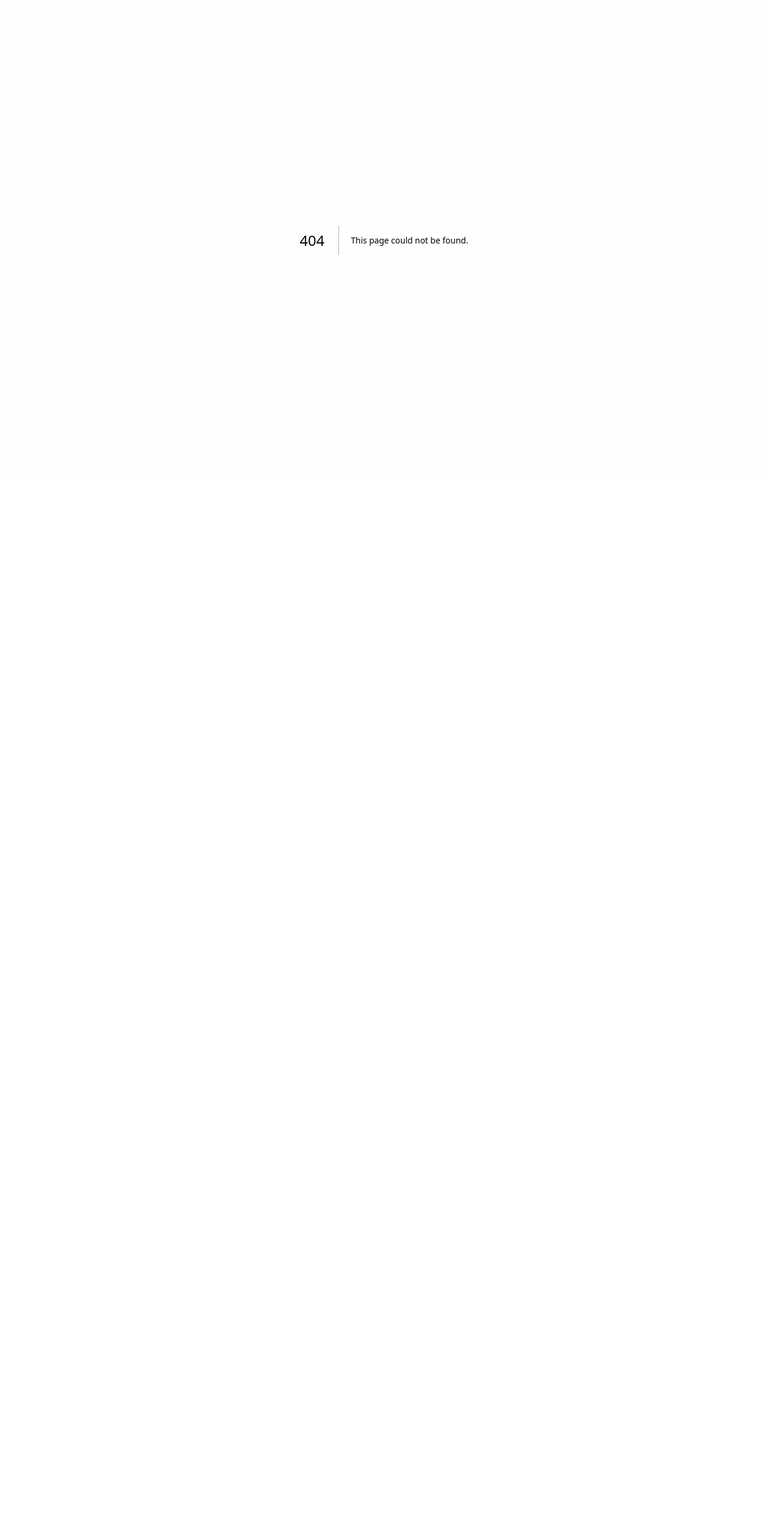
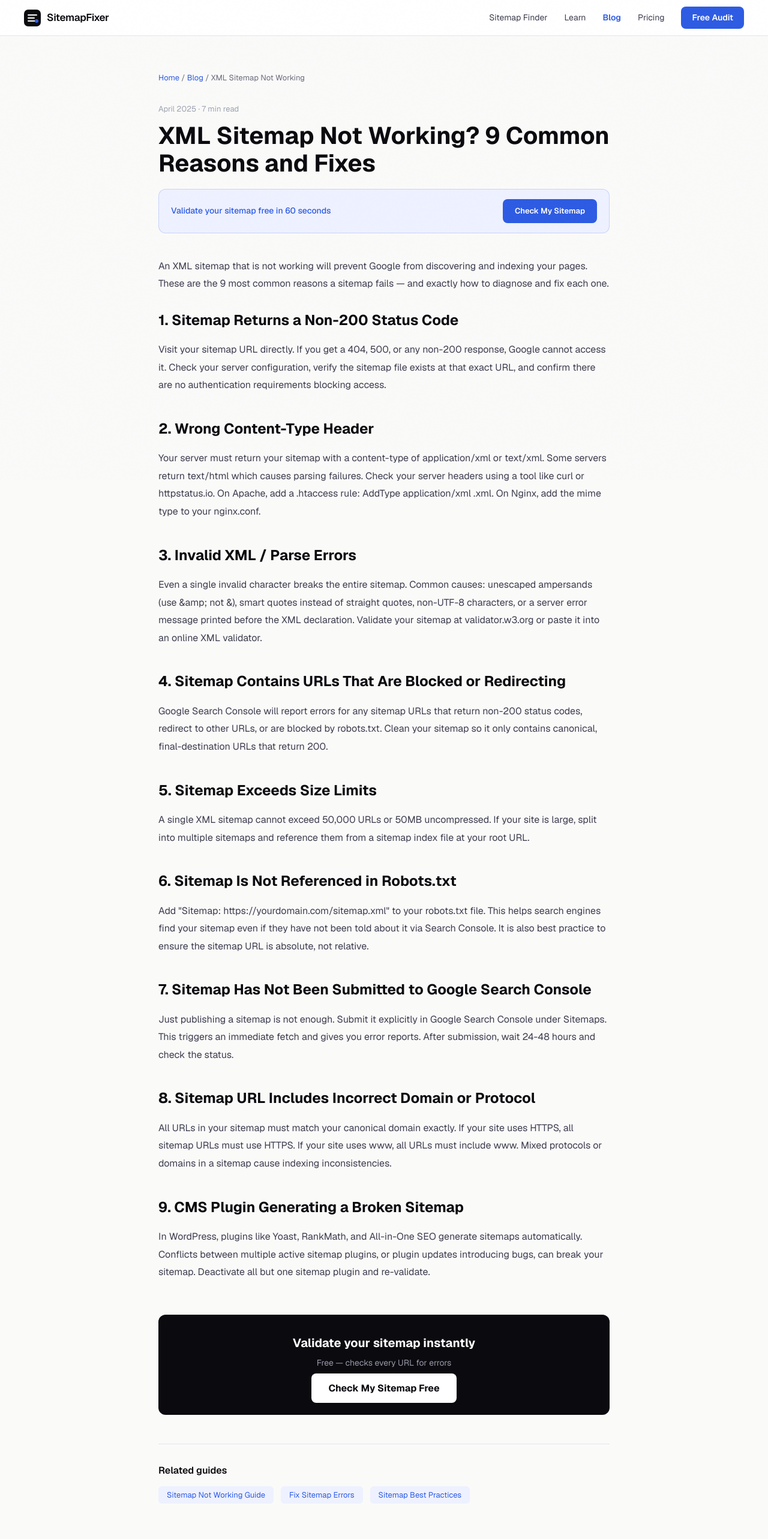
Before and after one commit to Watermelon-Coctail-Bar/sitemap-fixer, a Next.js app: page /blog/xml-sitemap-not-working in a window 1280 px wide. Before the commit this address had no page. Shown: the top 2566 px of the page at 60% size. Before the commit the page ends 800 px from the top, so only its background shows below. Built offline with nearby package versions, Linux system fonts and the light colour scheme.

Commit message:
Create page.tsx

```diff
--- /dev/null
+++ b/src/app/blog/xml-sitemap-not-working/page.tsx
@@ -0,0 +1,56 @@
+import type { Metadata } from 'next';
+export const metadata: Metadata = {
+  title: 'XML Sitemap Not Working? 9 Common Reasons and Fixes | SitemapFixer',
+  description: 'Your XML sitemap not working? Here are the 9 most common reasons — broken URLs, wrong content type, encoding errors, and more — with exact fixes.',
+  alternates: { canonical: 'https://sitemapfixer.com/blog/xml-sitemap-not-working' },
+  openGraph: { title: 'XML Sitemap Not Working? 9 Fixes', description: '9 common reasons your sitemap is broken and how to fix each one.', url: 'https://sitemapfixer.com/blog/xml-sitemap-not-working', type: 'article' },
+};
+export default function Page() {
+  return (
+    <article style={{ maxWidth: 800, margin: '0 auto', padding: '60px 24px' }}>
+      <nav style={{ fontSize: 13, color: '#6b6b7d', marginBottom: 32 }}>
+        <a href="/" style={{ color: '#2d5be3', textDecoration: 'none' }}>Home</a>{' / '}
+        <a href="/blog" style={{ color: '#2d5be3', textDecoration: 'none' }}>Blog</a>{' / '}
+        <span>XML Sitemap Not Working</span>
+      </nav>
+      <div style={{ fontSize: 13, color: '#9ca3af', marginBottom: 12 }}>April 2025 · 7 min read</div>
+      <h1 style={{ fontSize: 40, fontWeight: 700, color: '#0a0a0f', marginBottom: 20, lineHeight: 1.15 }}>XML Sitemap Not Working? 9 Common Reasons and Fixes</h1>
+      <div style={{ background: '#eef1ff', border: '1px solid rgba(45,91,227,0.2)', borderRadius: 12, padding: '16px 20px', marginBottom: 40, display: 'flex', alignItems: 'center', justifyContent: 'space-between', gap: 16 }}>
+        <span style={{ fontSize: 14, color: '#2d5be3', fontWeight: 500 }}>Validate your sitemap free in 60 seconds</span>
+        <a href="/" style={{ background: '#2d5be3', color: 'white', padding: '10px 20px', borderRadius: 8, textDecoration: 'none', fontWeight: 600, fontSize: 13 }}>Check My Sitemap</a>
+      </div>
+      <div style={{ fontSize: 16, color: '#3d3d4f', lineHeight: 1.85 }}>
+        <p style={{ marginBottom: 24 }}>An XML sitemap that is not working will prevent Google from discovering and indexing your pages. These are the 9 most common reasons a sitemap fails — and exactly how to diagnose and fix each one.</p>
+        {[
+          { n:'1', t:'Sitemap Returns a Non-200 Status Code', d:'Visit your sitemap URL directly. If you get a 404, 500, or any non-200 response, Google cannot access it. Check your server configuration, verify the sitemap file exists at that exact URL, and confirm there are no authentication requirements blocking access.' },
+          { n:'2', t:'Wrong Content-Type Header', d:'Your server must return your sitemap with a content-type of application/xml or text/xml. Some servers return text/html which causes parsing failures. Check your server headers using a tool like curl or httpstatus.io. On Apache, add a .htaccess rule: AddType application/xml .xml. On Nginx, add the mime type to your nginx.conf.' },
+          { n:'3', t:'Invalid XML / Parse Errors', d:'Even a single invalid character breaks the entire sitemap. Common causes: unescaped ampersands (use &amp; not &), smart quotes instead of straight quotes, non-UTF-8 characters, or a server error message printed before the XML declaration. Validate your sitemap at validator.w3.org or paste it into an online XML validator.' },
+          { n:'4', t:'Sitemap Contains URLs That Are Blocked or Redirecting', d:'Google Search Console will report errors for any sitemap URLs that return non-200 status codes, redirect to other URLs, or are blocked by robots.txt. Clean your sitemap so it only contains canonical, final-destination URLs that return 200.' },
+          { n:'5', t:'Sitemap Exceeds Size Limits', d:'A single XML sitemap cannot exceed 50,000 URLs or 50MB uncompressed. If your site is large, split into multiple sitemaps and reference them from a sitemap index file at your root URL.' },
+          { n:'6', t:'Sitemap Is Not Referenced in Robots.txt', d:'Add "Sitemap: https://yourdomain.com/sitemap.xml" to your robots.txt file. This helps search engines find your sitemap even if they have not been told about it via Search Console. It is also best practice to ensure the sitemap URL is absolute, not relative.' },
+          { n:'7', t:'Sitemap Has Not Been Submitted to Google Search Console', d:'Just publishing a sitemap is not enough. Submit it explicitly in Google Search Console under Sitemaps. This triggers an immediate fetch and gives you error reports. After submission, wait 24-48 hours and check the status.' },
+          { n:'8', t:'Sitemap URL Includes Incorrect Domain or Protocol', d:'All URLs in your sitemap must match your canonical domain exactly. If your site uses HTTPS, all sitemap URLs must use HTTPS. If your site uses www, all URLs must include www. Mixed protocols or domains in a sitemap cause indexing inconsistencies.' },
+          { n:'9', t:'CMS Plugin Generating a Broken Sitemap', d:'In WordPress, plugins like Yoast, RankMath, and All-in-One SEO generate sitemaps automatically. Conflicts between multiple active sitemap plugins, or plugin updates introducing bugs, can break your sitemap. Deactivate all but one sitemap plugin and re-validate.' },
+        ].map(({ n, t, d }) => (
+          <div key={n} style={{ marginBottom: 36 }}>
+            <h2 style={{ fontSize: 24, fontWeight: 700, color: '#0a0a0f', marginBottom: 12 }}>{n}. {t}</h2>
+            <p style={{ margin: 0 }}>{d}</p>
+          </div>
+        ))}
+      </div>
+      <div style={{ background: '#0a0a0f', borderRadius: 12, padding: '32px', textAlign: 'center', marginTop: 56 }}>
+        <div style={{ fontSize: 20, fontWeight: 700, color: 'white', marginBottom: 8 }}>Validate your sitemap instantly</div>
+        <div style={{ color: '#9999aa', marginBottom: 20, fontSize: 14 }}>Free — checks every URL for errors</div>
+        <a href="/" style={{ background: 'white', color: '#0a0a0f', padding: '14px 28px', borderRadius: 8, textDecoration: 'none', fontWeight: 700 }}>Check My Sitemap Free</a>
+      </div>
+      <div style={{ marginTop: 48, borderTop: '1px solid #e4e4ed', paddingTop: 32 }}>
+        <div style={{ fontWeight: 600, color: '#0a0a0f', marginBottom: 16 }}>Related guides</div>
+        <ul style={{ listStyle: 'none', padding: 0, display: 'flex', gap: 12, flexWrap: 'wrap' }}>
+          <li><a href="/learn/sitemap-not-working" style={{ color: '#2d5be3', textDecoration: 'none', background: '#eef1ff', padding: '6px 14px', borderRadius: 6, fontSize: 13 }}>Sitemap Not Working Guide</a></li>
+          <li><a href="/blog/how-to-fix-sitemap-errors" style={{ color: '#2d5be3', textDecoration: 'none', background: '#eef1ff', padding: '6px 14px', borderRadius: 6, fontSize: 13 }}>Fix Sitemap Errors</a></li>
+          <li><a href="/learn/sitemap-best-practices" style={{ color: '#2d5be3', textDecoration: 'none', background: '#eef1ff', padding: '6px 14px', borderRadius: 6, fontSize: 13 }}>Sitemap Best Practices</a></li>
+        </ul>
+      </div>
+    </article>
+  );
+}
```
